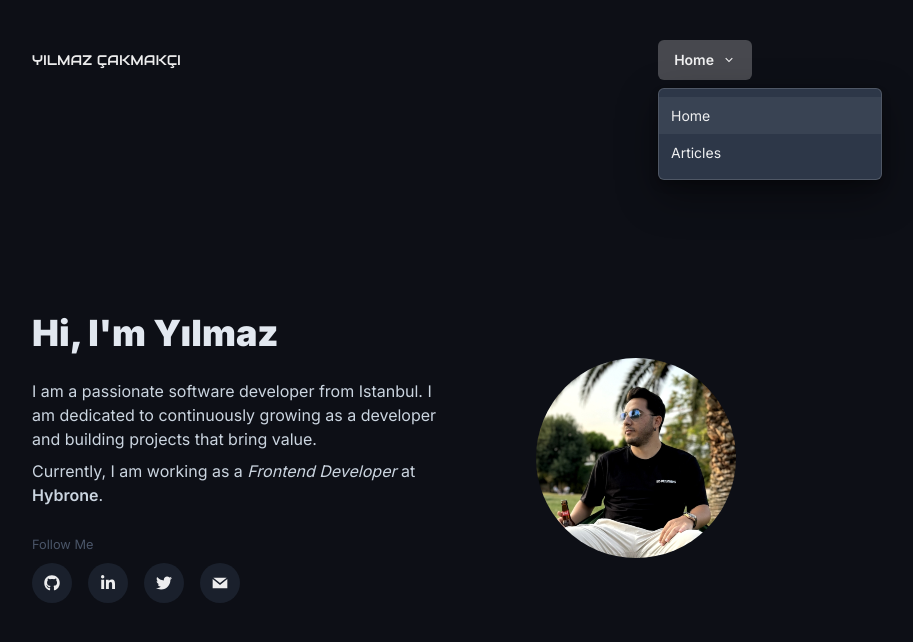
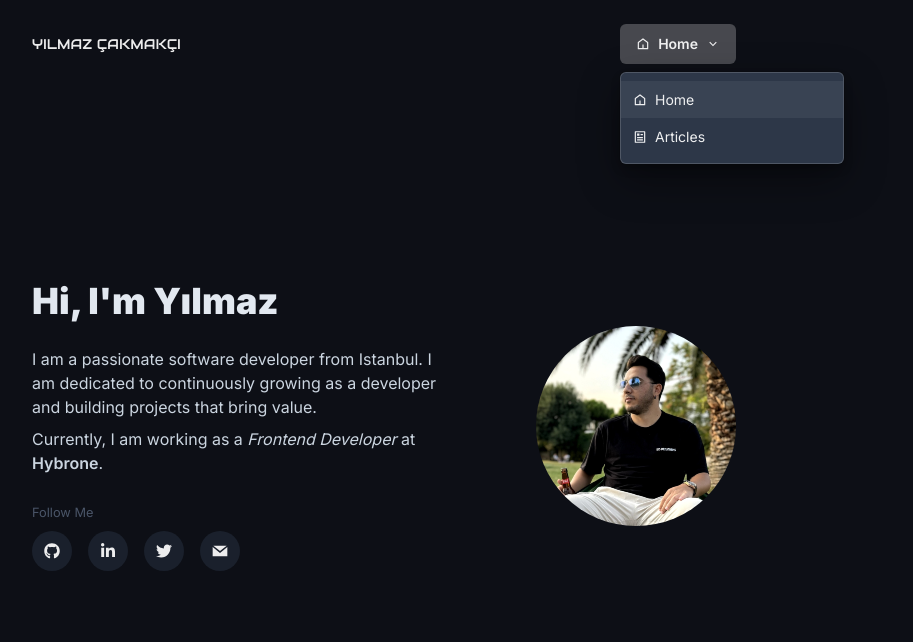
Before and after one commit to yilmazcakmakci/personal-website, a Next.js app: page / in a window 1280 px wide. Both pictures are taken after a click on the button "Home". Shown: the top 642 px of the page, without its empty margins (256-1169 px from the left). Built offline with nearby package versions, Linux system fonts and the light colour scheme; no server answers.

Commit message:
add scrol to top button and navbar animation

```diff
--- a/components/Header.js
+++ b/components/Header.js
@@ -6,20 +6,46 @@ import {
     MenuButton,
     MenuList,
     MenuItem,
+    Box,
+    Icon,
 } from '@chakra-ui/react'
-import { RiArrowDownSLine } from 'react-icons/ri'
+import { RiArrowDownSLine, RiHome5Line, RiArticleLine } from 'react-icons/ri'
 import NextLink from 'next/link'
 import { useRouter } from 'next/router'
+import { motion } from 'framer-motion'
+import { useEffect, useState } from 'react'
 
 const menu = [
-    // { name: 'About Me', url: '/about' },
-    { name: 'Home', url: '/' },
-    { name: 'Articles', url: '/articles' },
-    // { name: 'Projects', url: '/projects' },
+    { name: 'Home', url: '/', icon: RiHome5Line },
+    { name: 'Articles', url: '/articles', icon: RiArticleLine },
 ]
 
-export default function Home() {
+const MotionFlex = motion(Flex)
+
+export default function Header() {
     const router = useRouter()
+    const [isVisible, setIsVisible] = useState(true)
+
+    useEffect(() => {
+        let lastScrollY = window.scrollY
+
+        const handleScroll = () => {
+            const currentScrollY = window.scrollY
+            const direction = currentScrollY > lastScrollY ? "down" : "up"
+
+            if (direction === "down" && currentScrollY > 100) {
+                setIsVisible(false)
+            } else {
+                setIsVisible(true)
+            }
+
+            lastScrollY = currentScrollY
+        }
+
+        window.addEventListener("scroll", handleScroll, { passive: true })
+        return () => window.removeEventListener("scroll", handleScroll)
+    }, [])
+
     const currentPage = () => {
         if (router.pathname === '/') return menu[0]
 
@@ -29,14 +55,28 @@ export default function Home() {
     }
 
     return (
-        <Flex as="nav" py={[5, 5, 10]} justify="space-between" align="center">
+        <Box
+            position="sticky"
+            top={0}
+            zIndex={1000}
+            bg="#0D0F16"
+            width="100%"
+            transform={isVisible ? "translateY(0)" : "translateY(-100%)"}
+            transition="transform 0.3s"
+        >
+            <MotionFlex
+                as="nav"
+                py={[5, 5, 6]}
+                px={4}
+                justify="space-between"
+                align="center"
+            >
                 <NextLink href="/" passHref>
                     <Link
                         _focus={{ boxShadow: 'none' }}
                         _hover={{ color: 'cyan.600' }}
                         fontSize={14}
                         fontFamily="mono"
-                    pl={4}
                     >
                         YILMAZ ÇAKMAKÇI
                     </Link>
@@ -47,11 +87,12 @@ export default function Home() {
                         as={Button}
                         fontSize={14}
                         rightIcon={<RiArrowDownSLine />}
+                        leftIcon={<Icon as={currentPage()?.icon} />}
                     >
                         {currentPage()?.name}
                     </MenuButton>
                     <MenuList>
-                    {menu.map(({ name, url }) => {
+                        {menu.map(({ name, url, icon }) => {
                             return (
                                 <MenuItem fontSize={14} key={url} p={0}>
                                     <NextLink href={url} passHref>
@@ -59,8 +100,12 @@ export default function Home() {
                                             px={3}
                                             py={2}
                                             w="full"
+                                            display="flex"
+                                            alignItems="center"
+                                            gap={2}
                                             _hover={{ textDecoration: 'none' }}
                                         >
+                                            <Icon as={icon} />
                                             {name}
                                         </Link>
                                     </NextLink>
@@ -69,6 +114,7 @@ export default function Home() {
                         })}
                     </MenuList>
                 </Menu>
-        </Flex>
+            </MotionFlex>
+        </Box>
     )
 }
--- a/pages/articles/[slug].js
+++ b/pages/articles/[slug].js
@@ -4,6 +4,7 @@ import { Box, Heading, Text } from '@chakra-ui/react'
 import formatDate from '../../utils/format-date'
 import readTime from '../../utils/readtime'
 import { getAllArticles, getArticleBySlug } from '../../utils/get-content'
+import ScrollToTop from '../../components/ScrollToTop'
 
 export default function ArticleDetail({
     article: { title, date, content, description, media },
@@ -20,6 +21,7 @@ export default function ArticleDetail({
                     </Text>
                 </Box>
                 <Markdown content={content} />
+                <ScrollToTop />
             </Box>
         </Layout>
     )
```
Also changed, not shown: components/ScrollToTop.js (added, +66 -0 lines), utils/format-date.js (+5 -2 lines). Lines whose indentation alone changed are shown as unchanged.
